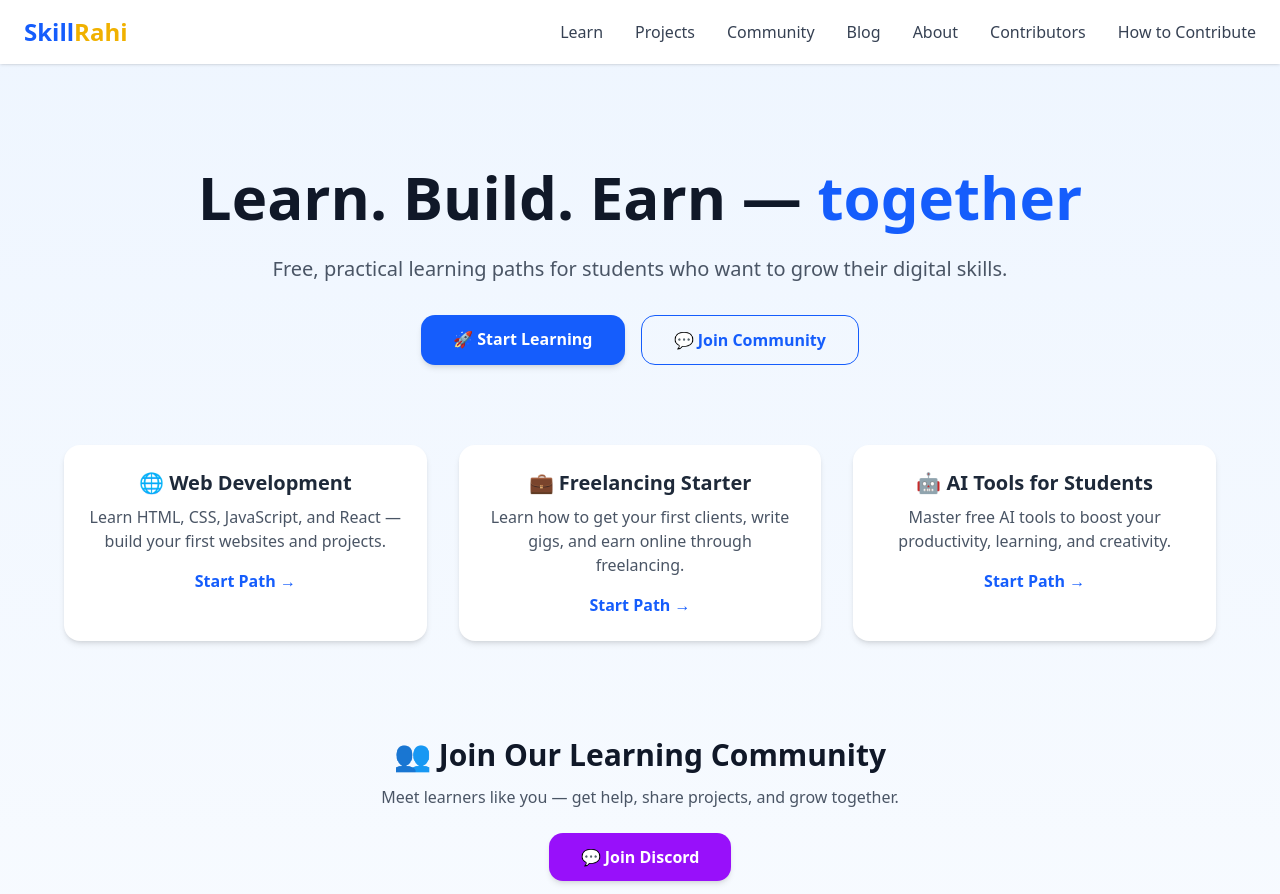
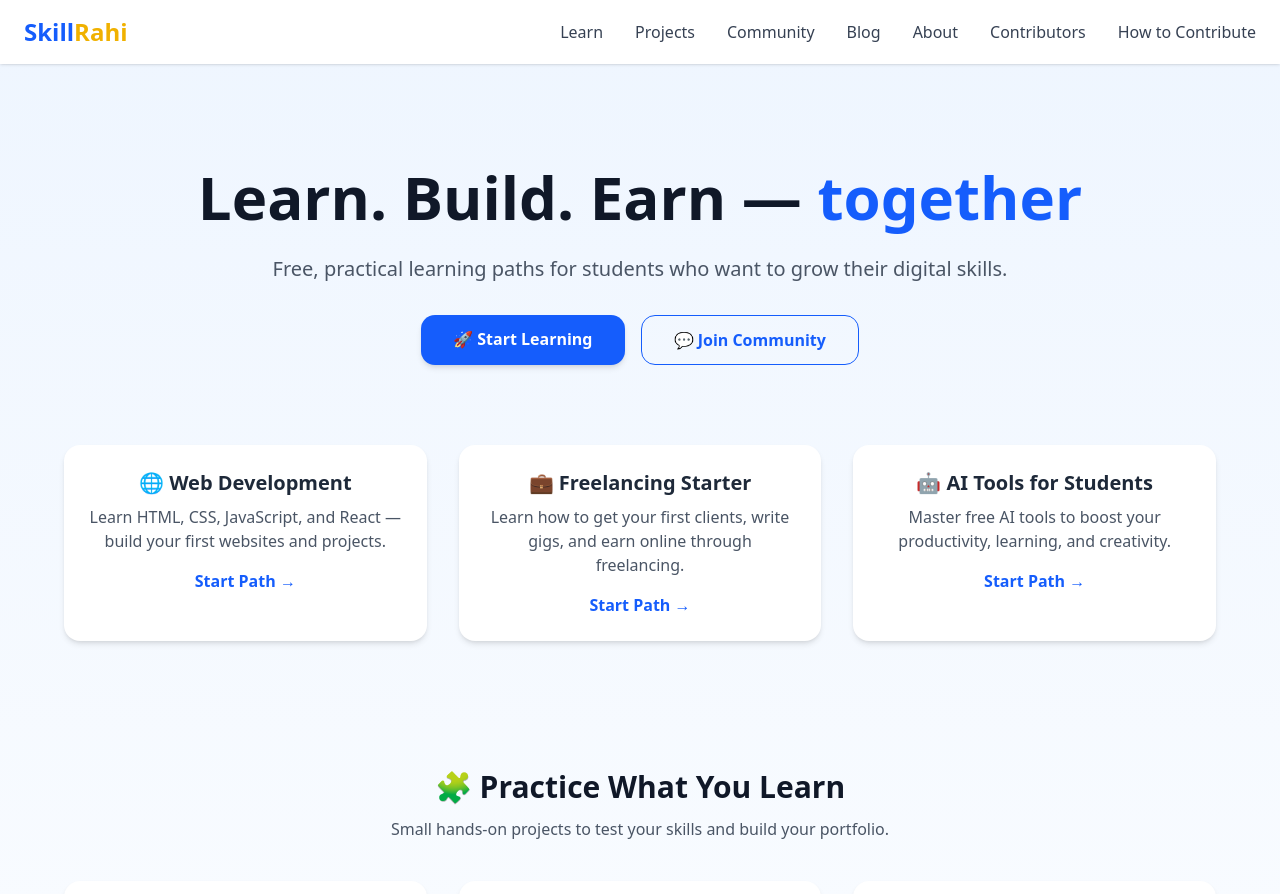
Before and after one commit to amir-mansoor/skillrahi, a Next.js app: page / in a window 1280 px wide. Shown: the top 894 px of the page. Built offline with nearby package versions, Linux system fonts and the light colour scheme.

Commit message:
adding blogs

```diff
--- a/app/blog/BlogScreen.jsx
+++ b/app/blog/BlogScreen.jsx
@@ -4,7 +4,6 @@ import Link from "next/link";
 import { Clock } from "lucide-react";
 
 export default function BlogScreen({ blogs }) {
-  console.log(blogs);
   if (blogs.length === 0)
     return (
       <div className="text-center py-20 text-gray-500">
--- a/app/components/ArticlesForHero.jsx
+++ b/app/components/ArticlesForHero.jsx
@@ -17,7 +17,7 @@ const ArticlesForHero = () => {
             Step-by-step guide to setting up your first Fiverr gig.
           </p>
           <Link
-            href="/blog"
+            href="/blog/how-to-start-freelancing-as-a-student"
             className="inline-block mt-3 text-blue-600 font-semibold hover:underline"
           >
             Read More →
--- a/app/components/Hero.jsx
+++ b/app/components/Hero.jsx
@@ -92,7 +92,7 @@ const Hero = () => {
       </div>
 
       {/* 👥 Community Section */}
-      <div className="mt-24 text-center">
+      {/* <div className="mt-24 text-center">
         <h2 className="text-3xl font-bold text-gray-900">
           👥 Join Our Learning Community
         </h2>
@@ -106,7 +106,7 @@ const Hero = () => {
         >
           💬 Join Discord
         </Link>
-      </div>
+      </div> */}
 
       <HomeProjects />
       <ArticlesForHero />
```
